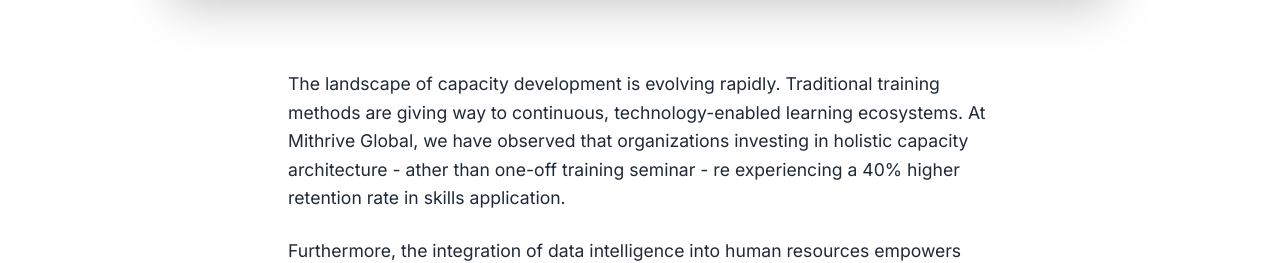
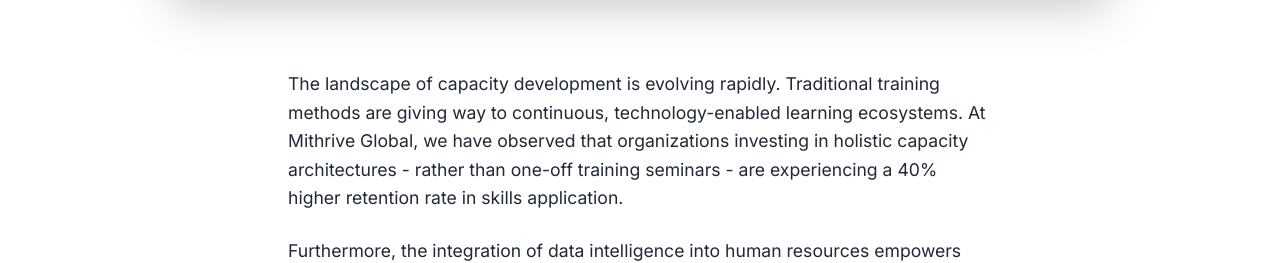
Before and after one commit to Bookofharry/MithriveGlobal, a Next.js app: page /publications/future-of-capacity-development in a window 1280 px wide. Shown: the part 1020-1283 px from the top of the page. Built offline with nearby package versions, Linux system fonts and the light colour scheme.

Commit message:
Update blog article images and fix typography

```diff
--- a/src/data/articles.ts
+++ b/src/data/articles.ts
@@ -15,10 +15,10 @@ export const articles: Article[] = [
     slug: "future-of-capacity-development",
     title: "The Future of Capacity Development in Africa",
     excerpt: "How emerging technologies and behavioral design are reshaping institutional strengthening across the continent.",
-    content: "The landscape of capacity development is evolving rapidly. Traditional training methods are giving way to continuous, technology-enabled learning ecosystems. At Mithrive Global, we have observed that organizations investing in holistic capacity architecture - ather than one-off training seminar - re experiencing a 40% higher retention rate in skills application.\n\nFurthermore, the integration of data intelligence into human resources empowers leaders to make predictive decisions regarding workforce optimization. As we look towards the future, behavioral design will play a critical role in ensuring that new skills translate into resilient, everyday institutional habits.",
+    content: "The landscape of capacity development is evolving rapidly. Traditional training methods are giving way to continuous, technology-enabled learning ecosystems. At Mithrive Global, we have observed that organizations investing in holistic capacity architectures - rather than one-off training seminars - are experiencing a 40% higher retention rate in skills application.\n\nFurthermore, the integration of data intelligence into human resources empowers leaders to make predictive decisions regarding workforce optimization. As we look towards the future, behavioral design will play a critical role in ensuring that new skills translate into resilient, everyday institutional habits.",
     date: "July 2, 2026",
     category: "Insights",
-    imageUrl: "https://res.cloudinary.com/dtxtk0u9u/image/upload/v1782559312/IMG_1893_yssgye.jpg"
+    imageUrl: "https://res.cloudinary.com/dtxtk0u9u/image/upload/f_auto,q_auto/v1783030370/thedigitalartist-network-3148727_1920_jvtdyo.jpg"
   },
   {
     id: "2",
@@ -28,17 +28,17 @@ export const articles: Article[] = [
     content: "Climate change requires more than just awareness; it demands actionable behavioral shifts. Our latest initiative combines wearable technology with educational frameworks to drive climate consciousness.\n\nWorking closely with local communities and institutions, the Mithrive Initiative for Development launched a smart wristband project. This tool not only acts as a constant physical reminder of environmental commitments but also integrates with digital platforms to track community-wide sustainability goals. The pilot phase in Northern Nigeria has already shown promising shifts in daily resource consumption behaviors.",
     date: "June 15, 2026",
     category: "News",
-    imageUrl: "https://res.cloudinary.com/dtxtk0u9u/image/upload/f_auto,q_auto/v1782494809/IMG_8888_ktqqho.heic"
+    imageUrl: "https://res.cloudinary.com/dtxtk0u9u/image/upload/f_auto,q_auto/v1783030370/niekverlaan-tablet-1075790_1920_isxnee.jpg"
   },
   {
     id: "3",
     slug: "results-based-management-success",
     title: "Why Results-Based Management Matters",
     excerpt: "Transitioning from output-focused tracking to real, measurable impact in public sector institutions.",
-    content: "For decades, many organizations measured success by how much they di - ow many meetings were held, how many reports were generate - ather than what they achieved. Results-Based Management (RBM) flips this script entirely.\n\nBy establishing clear logical frameworks and robust Monitoring & Evaluation (M&E) systems, RBM ensures that every activity ties back to a strategic objective. In our recent consulting engagements across West Africa, implementing RBM frameworks has helped government agencies improve their service delivery metrics by establishing clear accountability loops and data-driven feedback mechanisms.",
+    content: "For decades, many organizations measured success by how much they did - how many meetings were held, how many reports were generated - rather than what they achieved. Results-Based Management (RBM) flips this script entirely.\n\nBy establishing clear logical frameworks and robust Monitoring & Evaluation (M&E) systems, RBM ensures that every activity ties back to a strategic objective. In our recent consulting engagements across West Africa, implementing RBM frameworks has helped government agencies improve their service delivery metrics by establishing clear accountability loops and data-driven feedback mechanisms.",
     date: "May 28, 2026",
     category: "Methodology",
-    imageUrl: "https://res.cloudinary.com/dtxtk0u9u/image/upload/f_auto,q_auto/v1782506744/IMG_7489_da2zgv.heic"
+    imageUrl: "https://res.cloudinary.com/dtxtk0u9u/image/upload/f_auto,q_auto/v1783030370/mohamed_hassan-video-recording-3767454_1920_r0ogsr.jpg"
   },
   {
     id: "4",
@@ -48,6 +48,6 @@ export const articles: Article[] = [
     content: "Empowering the youth is not just a social imperative; it is an economic necessity. Our recent programs have focused on equipping young Nigerians with scalable skills in tech, agriculture, and business management.\n\nBy moving away from theoretical training and focusing on practical, mentorship-driven incubators, we've seen a surge in micro-enterprises taking root in underserved communities. This grassroots capacity building creates a ripple effect, transforming local economies and providing sustainable pathways out of poverty.",
     date: "April 10, 2026",
     category: "Social Impact",
-    imageUrl: "https://res.cloudinary.com/dtxtk0u9u/image/upload/v1782494380/PHOTO-2025-07-30-18-01-35_azjcbj.jpg"
+    imageUrl: "https://res.cloudinary.com/dtxtk0u9u/image/upload/f_auto,q_auto/v1783030369/jarmoluk-cms-428667_1920_xbw9nn.jpg"
   }
 ];
```
